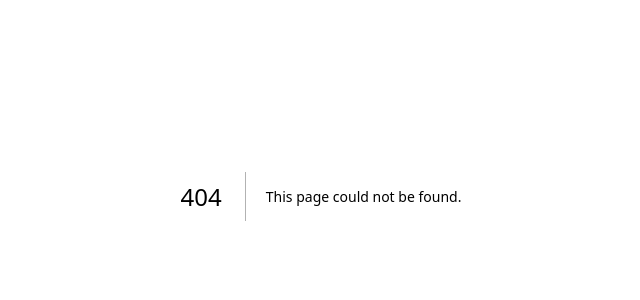
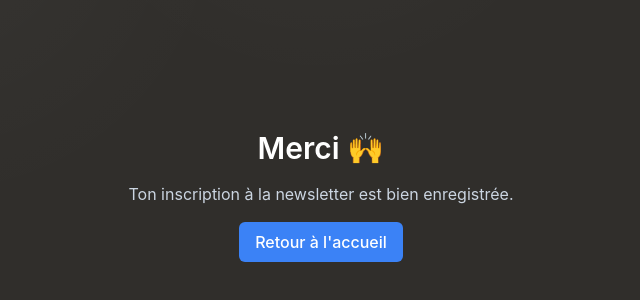
Before and after one commit to leSpire/LumiChessV4, a Next.js app: page /merci in a window 1280 px wide. Before the commit this address had no page. Shown: the part 204-504 px from the top of the page, without its empty margins (319-959 px from the left). Built offline with nearby package versions, Linux system fonts and the light colour scheme.

Commit message:
Fix Netlify newsletter form detection and thank-you route

```diff
--- a/app/layout.tsx
+++ b/app/layout.tsx
@@ -9,7 +9,22 @@ export const metadata: Metadata = {
 export default function RootLayout({ children }: { children: React.ReactNode }) {
   return (
     <html lang="fr">
-      <body>{children}</body>
+      <body>
+        {children}
+
+        <form
+          name="newsletter"
+          method="POST"
+          data-netlify="true"
+          netlify-honeypot="bot-field"
+          hidden
+          aria-hidden="true"
+        >
+          <input type="hidden" name="form-name" value="newsletter" />
+          <input type="email" name="email" />
+          <input name="bot-field" />
+        </form>
+      </body>
     </html>
   );
 }
--- /dev/null
+++ b/app/merci/page.tsx
@@ -0,0 +1,16 @@
+export default function MerciPage() {
+  return (
+    <main className="mx-auto flex min-h-screen w-full max-w-[720px] flex-col items-center justify-center gap-4 px-4 text-center text-white">
+      <h1 className="text-3xl font-semibold">Merci 🙌</h1>
+      <p className="text-slate-300">
+        Ton inscription à la newsletter est bien enregistrée.
+      </p>
+      <a
+        href="/"
+        className="rounded-md bg-blue-500 px-4 py-2 font-medium text-white transition hover:bg-blue-400"
+      >
+        Retour à l&apos;accueil
+      </a>
+    </main>
+  );
+}
--- a/app/page.tsx
+++ b/app/page.tsx
@@ -9,6 +9,7 @@ export default function HomePage() {
         <h2 className="mb-3 text-lg font-semibold text-white">Newsletter</h2>
         <form
           name="newsletter"
+          action="/merci"
           method="POST"
           data-netlify="true"
           netlify-honeypot="bot-field"
```
Also changed, not shown: 2 other files (tests, documents, lock files or other folders).
